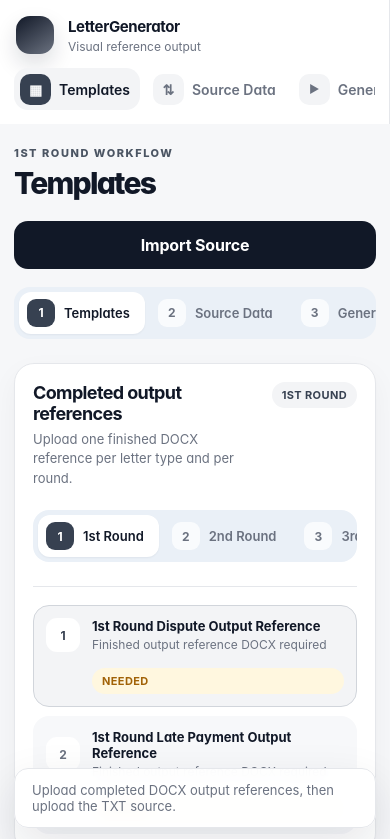
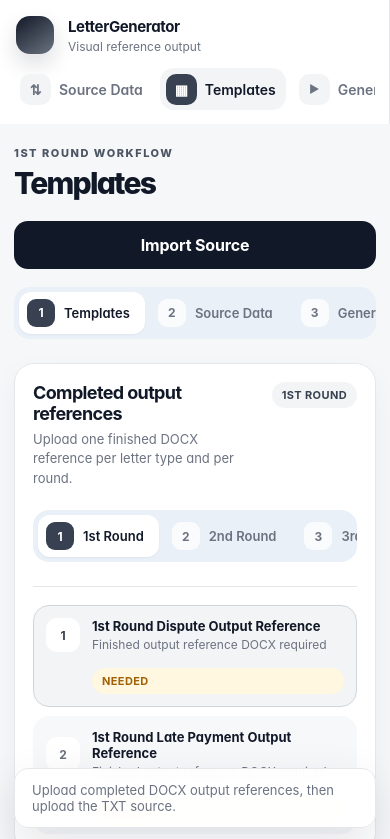
Before and after one commit to Arisu-art/LetterGenerator, a Next.js app: page / in a window 390 px wide. Shown: the top 839 px of the page. Built offline with nearby package versions, Linux system fonts and the light colour scheme.

Commit message:
Make light sidebar push workspace on hover and prioritize source navigation

```diff
--- a/app/workspace-light.css
+++ b/app/workspace-light.css
@@ -23,10 +23,14 @@ textarea:focus-visible {
   outline-color: rgba(55, 65, 81, .2);
 }
 
-/* A fixed rail prevents any page reflow when navigation labels are revealed. */
+/* Reserve the visible rail; when it opens, the workspace moves with it instead of being covered. */
 .app-shell {
   display: block;
   padding-left: var(--sidebar-collapsed);
+  transition: padding-left var(--duration) var(--ease);
+}
+.app-shell:has(.sidebar:hover) {
+  padding-left: var(--sidebar-expanded);
 }
 
 .sidebar {
@@ -40,66 +44,65 @@ textarea:focus-visible {
   box-shadow: none;
   transition: width var(--duration) var(--ease), box-shadow var(--duration) var(--ease);
 }
-
-.sidebar:hover,
-.sidebar:focus-within {
+.sidebar:hover {
   width: var(--sidebar-expanded);
   box-shadow: 18px 0 38px rgba(17, 24, 39, .08);
+}
+/* Keep labels strictly hover-revealed on desktop; keyboard focus stays visible through focus rings. */
+.sidebar:focus-within:not(:hover) {
+  width: var(--sidebar-collapsed);
+  box-shadow: none;
+}
+.sidebar:focus-within:not(:hover) .brand > div,
+.sidebar:focus-within:not(:hover) nav button strong {
+  opacity: 0;
+  transform: translateX(-8px);
 }
 
 .brand > span {
   background: linear-gradient(145deg, #111827, #6b7280);
   box-shadow: 0 10px 22px rgba(17, 24, 39, .14);
 }
-
 .brand strong { color: var(--text); }
 .brand small { color: var(--text-muted); }
 
-.sidebar nav button {
-  color: var(--text-muted);
-}
-
+.sidebar nav button { color: var(--text-muted); }
 .sidebar nav button::before {
   color: var(--text-muted);
   background: #f3f4f6;
 }
-
 .sidebar nav button:hover {
   color: var(--text);
   background: var(--nav-hover);
 }
-
 .sidebar nav button.active {
   color: var(--text);
   background: #f3f4f6;
 }
-
-.sidebar nav button.active::after {
-  background: #4b5563;
-}
-
+.sidebar nav button.active::after { background: #4b5563; }
 .sidebar nav button.active::before {
   color: #ffffff;
   background: #374151;
 }
 
+/* Source import is the first operational step; Templates follows it in the side navigation. */
+.sidebar nav button:nth-child(1) { order: 2; }
+.sidebar nav button:nth-child(2) { order: 1; }
+.sidebar nav button:nth-child(3) { order: 3; }
+.sidebar nav button:nth-child(4) { order: 4; }
+.sidebar nav button:nth-child(5) { order: 5; }
+
 .main-area {
   width: 100%;
   min-width: 0;
+  transition: opacity var(--duration-fast) ease;
 }
-
 .eyebrow { color: #4b5563; }
 .header-action,
-.action-button {
-  background: #111827;
-}
+.action-button { background: #111827; }
 .header-action:hover,
-.action-button:hover {
-  background: #374151;
-}
-.stepper button.current i {
-  background: #374151;
-}
+.action-button:hover { background: #374151; }
+.stepper button.current i { background: #374151; }
 .pill.accent {
   color: #374151;
   background: #f3f4f6;
@@ -119,20 +122,25 @@ textarea:focus-visible {
   background: #f3f4f6;
 }
 .document.selected i,
-.route-card span {
-  color: #374151;
-}
+.route-card span { color: #374151; }
 
 @media (max-width: 860px) {
-  .app-shell { padding-left: 0; }
+  .app-shell,
+  .app-shell:has(.sidebar:hover) { padding-left: 0; }
 
   .sidebar,
   .sidebar:hover,
-  .sidebar:focus-within {
+  .sidebar:focus-within,
+  .sidebar:focus-within:not(:hover) {
     position: static;
     inset: auto;
     width: 100%;
     height: auto;
     box-shadow: none;
   }
+  .sidebar:focus-within:not(:hover) .brand > div,
+  .sidebar:focus-within:not(:hover) nav button strong {
+    opacity: 1;
+    transform: none;
+  }
 }
```
